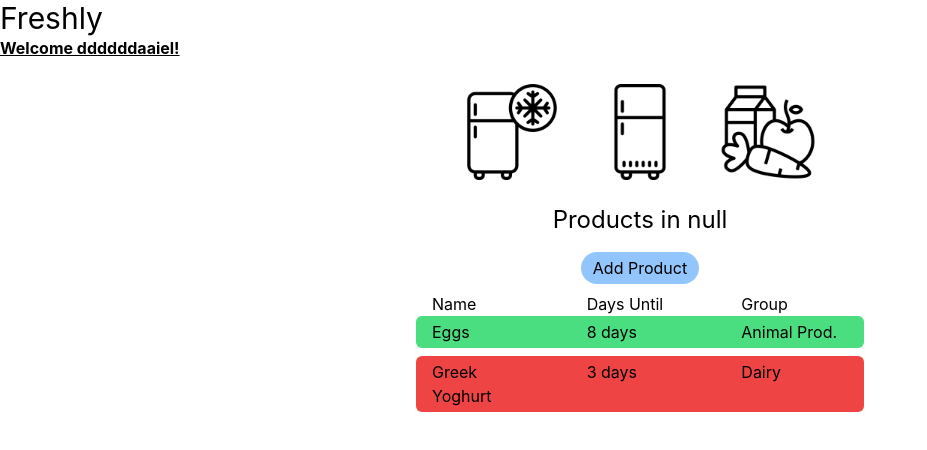
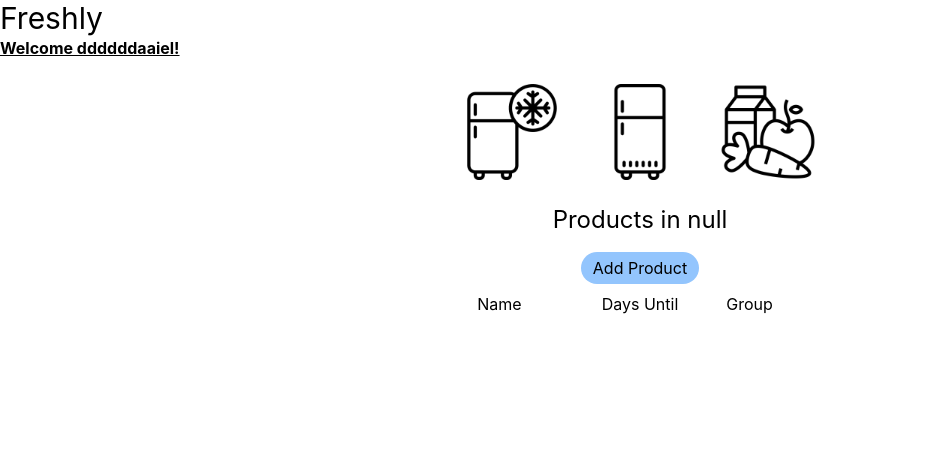
Before and after one commit to riczudaniel/freshly-app, a React (Create React App) app: page / in a window 1280 px wide. Shown: the top 450 px of the page, without its empty margins (0-927 px from the left). Built offline with nearby package versions, Linux system fonts and the light colour scheme.

Commit message:
Dynamic List rendering

```diff
--- a/src/Components/ListTypes.js
+++ b/src/Components/ListTypes.js
@@ -3,35 +3,24 @@ import freezer from "../images/freezer.png"
 import fridge from "../images/fridge.png"
 import pantry from "../images/pantry.png"
 
-function ListTypes ({ handleTypeSelect }) {
-    const [selectedType, setSelectedType] = useState(null);
-
-    const types = [
+function ListTypes({ handleTypeSelect }) {
+    return (
+      <div className='flex my-4 justify-center'>
+        {[
           { name: 'Freezer', image: freezer },
           { name: 'Fridge', image: fridge },
           { name: 'Pantry', image: pantry },
-      ];
-
-      const handleTypeClick = (type) => {
-        setSelectedType(type);
-        handleTypeSelect(type)
-      };
-
-
-      return (
-        <div className='flex my-4 justify-center'>
-          {types.map((type, index) => (
+        ].map((type, index) => (
           <img
             key={index}
             src={type.image}
-              className={`w-28 mx-2 p-2 rounded-md ${selectedType === type.name ? 'bg-gray-200' : ''}`}
-              onClick={() => handleTypeClick(type.name)}
+            className={`w-28 mx-2 p-2 rounded-md`}
+            onClick={() => handleTypeSelect(type.name)}
             alt={type.name}
           />
         ))}
       </div>
     );
-
   }
 
 export default ListTypes
--- a/src/Components/ProductList.js
+++ b/src/Components/ProductList.js
@@ -1,4 +1,4 @@
-import React, { useState } from 'react';
+import React, { useState, useEffect } from 'react';
 import Product from './Product';
 import NewProductInput from './NewProductInput';
 import AddButton from "./AddButton"
@@ -7,33 +7,66 @@ import Titles from "./Titles"
 
 
 const ProductList = ({selectedType}) => {
-  const initialProducts = [
+  const initialProducts = {
+    Freezer: [
       {
-      name: 'Eggs',
-      daysUntil: '8 days',
-      productGroup: 'Animal Prod.',
+        name: 'Ice Cream',
+        daysUntil: '7 days',
+        productGroup: 'Frozen Foods',
       },
       {
-      name: 'Greek Yoghurt',
+        name: 'Frozen Vegetables',
+        daysUntil: '14 days',
+        productGroup: 'Frozen Foods',
+      },
+    ],
+    Fridge: [
+      {
+        name: 'Milk',
         daysUntil: '3 days',
         productGroup: 'Dairy',
       },
-  ];
+      {
+        name: 'Cheese',
+        daysUntil: '7 days',
+        productGroup: 'Dairy',
+      },
+    ],
+    Pantry: [
+      {
+        name: 'Pasta',
+        daysUntil: '365 days',
+        productGroup: 'Dry Goods',
+      },
+      {
+        name: 'Canned Soup',
+        daysUntil: '180 days',
+        productGroup: 'Canned Goods',
+      },
+    ],
+  };
+
+  const [products, setProducts] = useState([]);
 
 
-  const [products, setProducts] = useState(initialProducts);
+  useEffect(() => {
+    if (selectedType !== null) {
+      setProducts(initialProducts[selectedType] || []);
+    } else {
+      setProducts([]);
+    }
+  }, [selectedType]);
+
   const [showNewProductInput, setShowNewProductInput] = useState(false);
-
 
   const addNewProduct = (newProduct) => {
     setProducts([...products, newProduct]);
-  }
-
+  };
 
   return (
     <div className="flex justify-center items-center">
-      <div className='max-w-md'>
-      <h1 className='mx-auto text-center max-w-md mb-4 text-2xl'>{`Products in ${selectedType}`}</h1>
+      <div className="max-w-md">
+        <h1 className="mx-auto text-center max-w-md mb-4 text-2xl">{`Products in ${selectedType} `}</h1>
         <div className="text-center">
           <AddButton onClick={() => setShowNewProductInput(true)}></AddButton>
         </div>
@@ -53,4 +86,5 @@ const ProductList = ({selectedType}) => {
   );
 };
 
+
 export default ProductList
```
Lines whose indentation alone changed are shown as unchanged.
